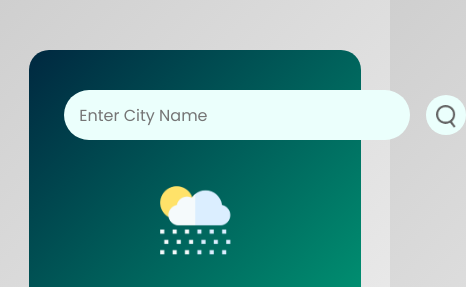
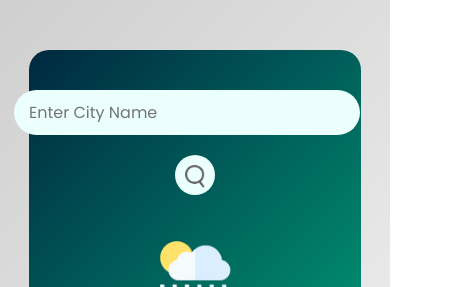
Before and after one commit to Mohamed-Designer-Developer/Weather-App, a plain HTML site: page index.html in a window 390 px wide. Shown: the top 287 px of the page, 466 px wide, since content can reach past the window. Drawn offline with Linux system fonts and the light colour scheme.

Commit message:
Update style.css

```diff
--- a/style.css
+++ b/style.css
@@ -108,9 +108,8 @@ body {
 }
 
 .search {
-  display: flex;
-  align-items: center;
-  justify-content: space-around;
+  flex-direction : column;
+  gap: 20px;
 }
 
 .search input {
```
